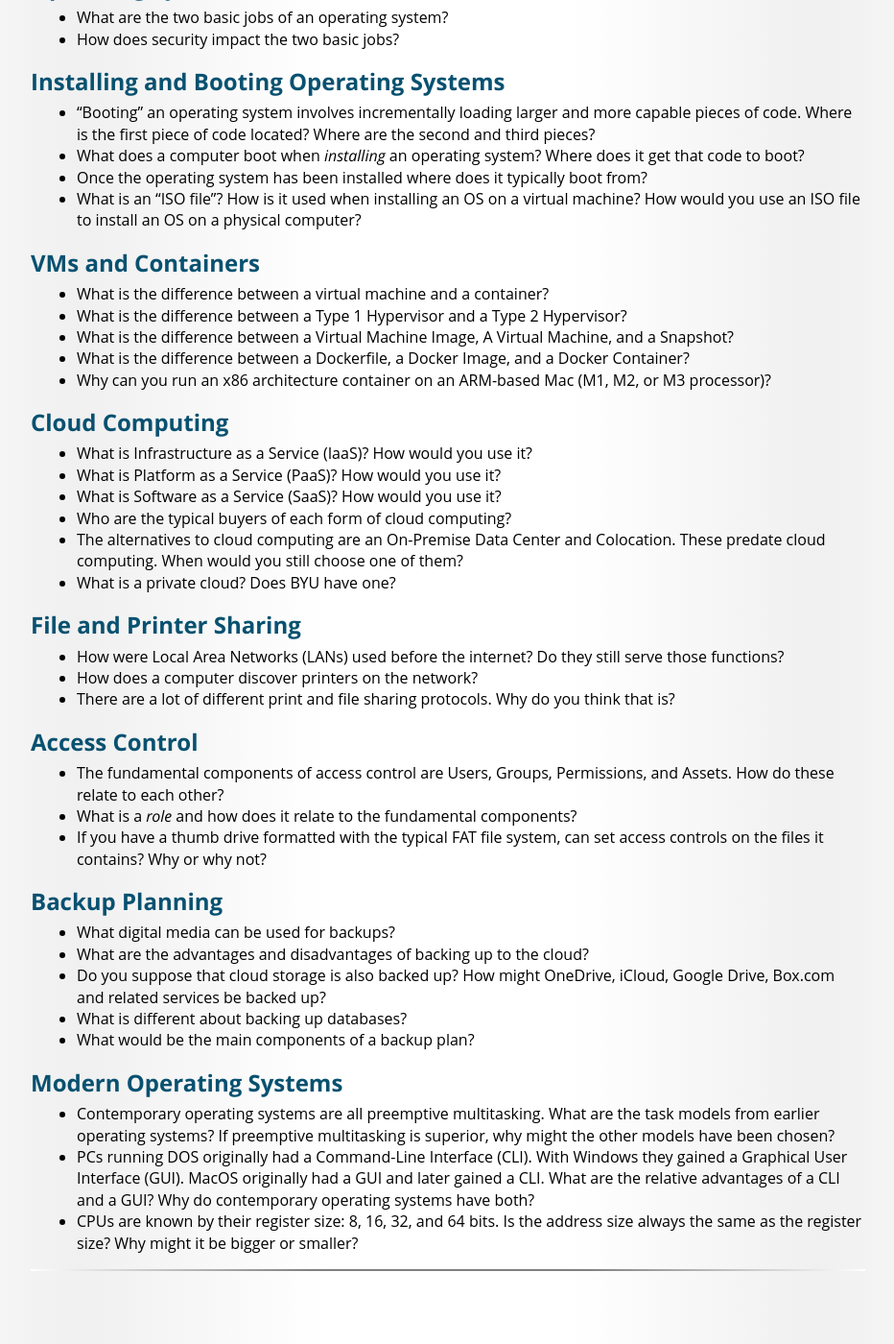
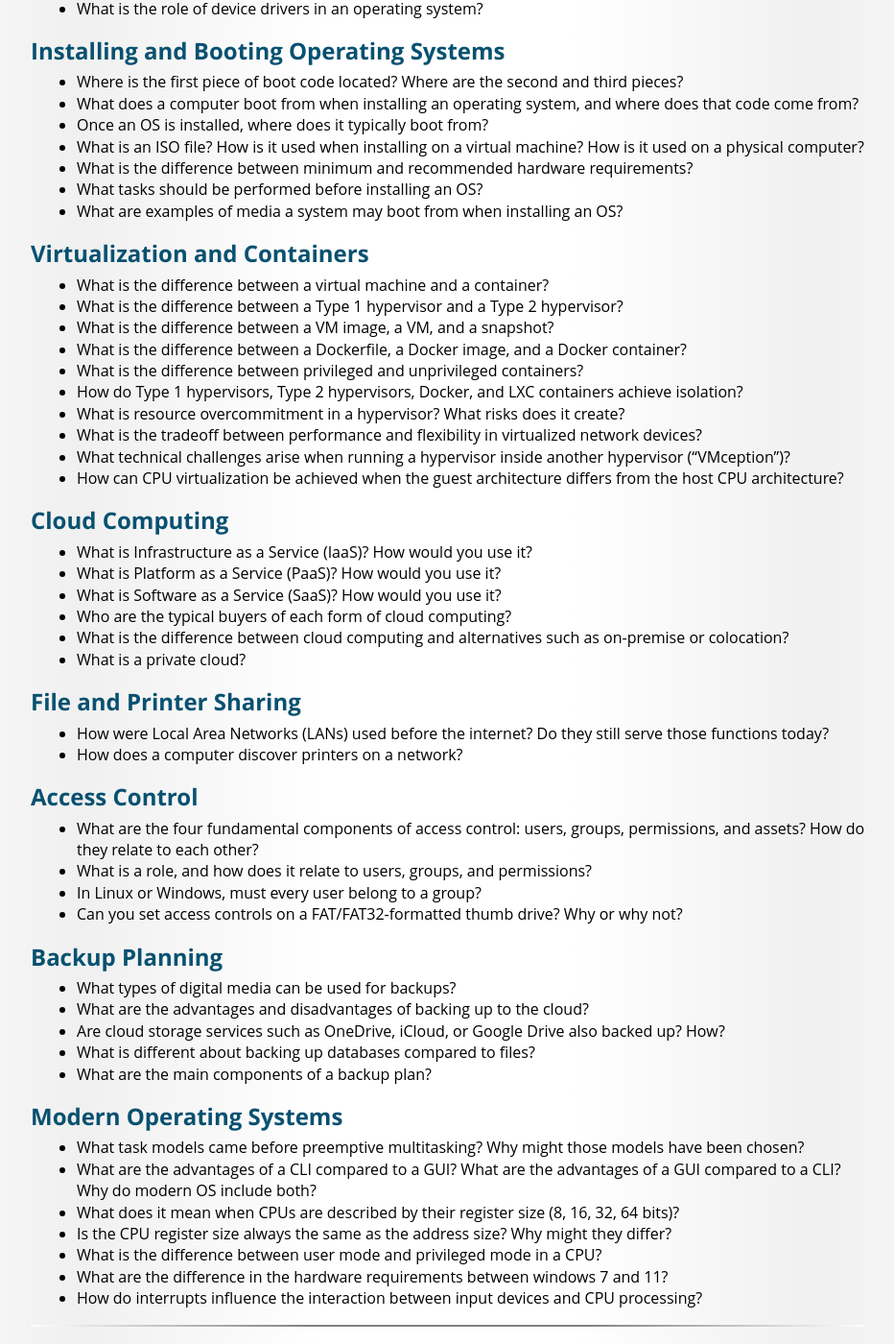
Before and after one commit to BYU-ITC-344/byu-itc-344.github.io, a Jekyll site: the page built from Midterm-Study-Guide.md, in a window 1280 px wide and 1400 px high, scrolled down 611 px. Shown: the whole window at 96% size, without its empty margins (173-1105 px from the left). Built offline with Jekyll 4.4.1, drawn with Linux system fonts in a browser that asks for light colours; some web fonts are replaced; before the commit the page ends 1953 px from its top, so only the background shows below that; some of the changed text lies outside the part shown.

Commit message:
Midterm Study Guide update

```diff
--- a/Midterm-Study-Guide.md
+++ b/Midterm-Study-Guide.md
@@ -1,13 +1,9 @@
 ---
 title: Midterm Study Guide
 ---
-The midterm exam is designed to take approximately 45 minutes. You will have the entire class period plus the lab period to take the exam -- 1 hour 50 minutes. So there should be plenty of time if you want to take it slowly. You will take it on LearningSuite so please bring your computer (or preferred device) to class. The exam is closed-book, closed-notes, closed-internet.
+The midterm exam is designed to take approximately 45 minutes. You will have the entire class period plus the lab period to take the exam -- 1 hour 50 minutes. So there should be plenty of time if you want to take it slowly. You will take it on Paper so please bring your Pen/Pencil to class. The exam is closed-book, closed-notes, closed-internet.
 
-All questions are _selected response_. That is, multiple choice, multi-select, true/false, matching, etc. On a multiple choice question, if you think more than one answer could be correct, always select the _best_ answer.
-
-On matching questions you get 1 point for each correct answer. Matches are not always 1:1. The same answer may match multiple prompts and there may be answers that don't match any prompt.
-
-On multi-select questions you get 1 point for selecting each correct answer and you get -1 (negative one) point for selecting each incorrect answer. However, your overall score for multi-select cannot fall below 0.
+All questions are multiple choice, multi-select, true/false, matching, or short response. On a multiple choice question, if you think more than one answer could be correct, always select the _best_ answer.
 
 You should review the pop quizzes - especially questions that you got wrong. Variations of a few questions from the quizzes may appear on the exam.
 
@@ -15,49 +11,78 @@ The following study questions are to help you prepare for the exam. These are op
 
 For studying, use whatever resources you prefer: textbook, slide deck, web search, etc. You may pose these study questions to AI but remember that it sometimes gives wrong answers.
 
+
 ## Operating System Fundamentals
+
 * What are the two basic jobs of an operating system?
-* How does security impact the two basic jobs?
+* How does security impact these two jobs?
+* What is the difference between a monolithic kernel and a microkernel?
+* What are cooperative multitasking, preemptive multitasking, and single-tasking?
+* What risks are associated with rolling release operating systems?
+* What best practices mitigate risks when using rolling release OS in enterprise environments?
+* What is the role of device drivers in an operating system?
 
 ## Installing and Booting Operating Systems
-* "Booting" an operating system involves incrementally loading larger and more capable pieces of code. Where is the first piece of code located? Where are the second and third pieces?
-* What does a computer boot when _installing_ an operating system? Where does it get that code to boot?
-* Once the operating system has been installed where does it typically boot from?
-* What is an "ISO file"? How is it used when installing an OS on a virtual machine? How would you use an ISO file to install an OS on a physical computer?
 
-## VMs and Containers
+* Where is the first piece of boot code located? Where are the second and third pieces?
+* What does a computer boot from when installing an operating system, and where does that code come from?
+* Once an OS is installed, where does it typically boot from?
+* What is an ISO file? How is it used when installing on a virtual machine? How is it used on a physical computer?
+* What is the difference between minimum and recommended hardware requirements?
+* What tasks should be performed before installing an OS?
+* What are examples of media a system may boot from when installing an OS?
+
+
+## Virtualization and Containers
+
 * What is the difference between a virtual machine and a container?
-* What is the difference between a Type 1 Hypervisor and a Type 2 Hypervisor?
-* What is the difference between a Virtual Machine Image, A Virtual Machine, and a Snapshot?
-* What is the difference between a Dockerfile, a Docker Image, and a Docker Container?
-* Why can you run an x86 architecture container on an ARM-based Mac (M1, M2, or M3 processor)?
+* What is the difference between a Type 1 hypervisor and a Type 2 hypervisor?
+* What is the difference between a VM image, a VM, and a snapshot?
+* What is the difference between a Dockerfile, a Docker image, and a Docker container?
+* What is the difference between privileged and unprivileged containers?
+* How do Type 1 hypervisors, Type 2 hypervisors, Docker, and LXC containers achieve isolation?
+* What is resource overcommitment in a hypervisor? What risks does it create?
+* What is the tradeoff between performance and flexibility in virtualized network devices?
+* What technical challenges arise when running a hypervisor inside another hypervisor (“VMception”)?
+* How can CPU virtualization be achieved when the guest architecture differs from the host CPU architecture?
 
 ## Cloud Computing
+
 * What is Infrastructure as a Service (IaaS)? How would you use it?
 * What is Platform as a Service (PaaS)? How would you use it?
 * What is Software as a Service (SaaS)? How would you use it?
 * Who are the typical buyers of each form of cloud computing?
-* The alternatives to cloud computing are an On-Premise Data Center and Colocation. These predate cloud computing. When would you still choose one of them?
-* What is a private cloud? Does BYU have one?
+* What is the difference between cloud computing and alternatives such as on-premise or colocation?
+* What is a private cloud?
+
 
 ## File and Printer Sharing
-* How were Local Area Networks (LANs) used before the internet? Do they still serve those functions?
-* How does a computer discover printers on the network?
-* There are a lot of different print and file sharing protocols. Why do you think that is?
+
+* How were Local Area Networks (LANs) used before the internet? Do they still serve those functions today?
+* How does a computer discover printers on a network?
 
 ## Access Control
-* The fundamental components of access control are Users, Groups, Permissions, and Assets. How do these relate to each other?
-* What is a _role_ and how does it relate to the fundamental components?
-* If you have a thumb drive formatted with the typical FAT file system, can set access controls on the files it contains? Why or why not?
+
+* What are the four fundamental components of access control: users, groups, permissions, and assets? How do they relate to each other?
+* What is a role, and how does it relate to users, groups, and permissions?
+* In Linux or Windows, must every user belong to a group?
+* Can you set access controls on a FAT/FAT32-formatted thumb drive? Why or why not?
 
 ## Backup Planning
-* What digital media can be used for backups?
+
+* What types of digital media can be used for backups?
 * What are the advantages and disadvantages of backing up to the cloud?
-* Do you suppose that cloud storage is also backed up? How might OneDrive, iCloud, Google Drive, Box.com and related services be backed up?
-* What is different about backing up databases?
-* What would be the main components of a backup plan?
+* Are cloud storage services such as OneDrive, iCloud, or Google Drive also backed up? How?
+* What is different about backing up databases compared to files?
+* What are the main components of a backup plan?
+
 
 ## Modern Operating Systems
-* Contemporary operating systems are all preemptive multitasking. What are the task models from earlier operating systems? If preemptive multitasking is superior, why might the other models have been chosen?
-* PCs running DOS originally had a Command-Line Interface (CLI). With Windows they gained a Graphical User Interface (GUI). MacOS originally had a GUI and later gained a CLI. What are the relative advantages of a CLI and a GUI? Why do contemporary operating systems have both?
-* CPUs are known by their register size: 8, 16, 32, and 64 bits. Is the address size always the same as the register size? Why might it be bigger or smaller?
+
+* What task models came before preemptive multitasking? Why might those models have been chosen?
+* What are the advantages of a CLI compared to a GUI? What are the advantages of a GUI compared to a CLI? Why do modern OS include both?
+* What does it mean when CPUs are described by their register size (8, 16, 32, 64 bits)?
+* Is the CPU register size always the same as the address size? Why might they differ?
+* What is the difference between user mode and privileged mode in a CPU?
+* What are the difference in the hardware requirements between windows 7 and 11?
+* How do interrupts influence the interaction between input devices and CPU processing?
```
